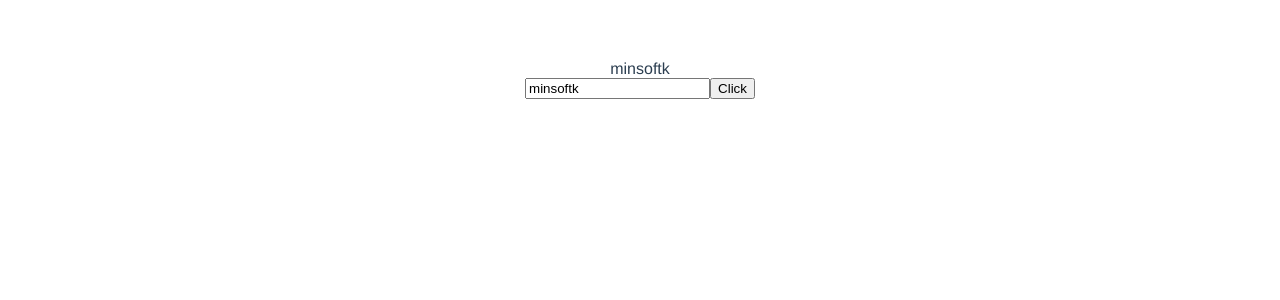
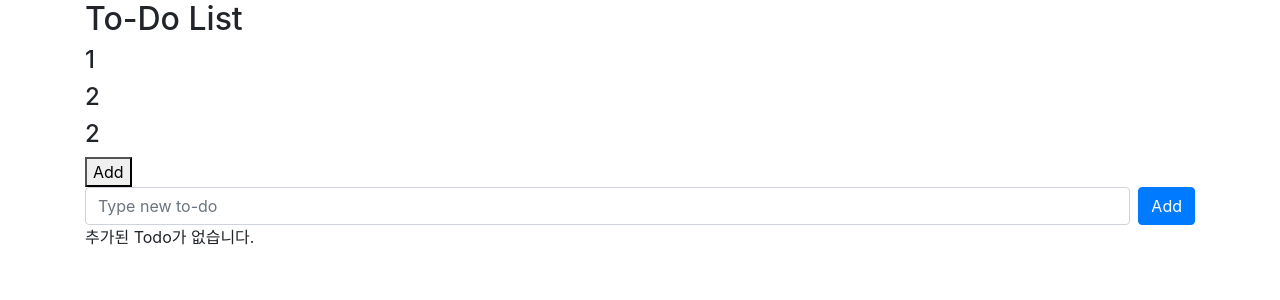
Before and after one commit to minsoftk/vue-todolist, a Vue app: page / in a window 1280 px wide. Shown: the top 300 px of the page. Built offline with nearby package versions, Linux system fonts and the light colour scheme.

Commit message:
24강 컴포넌트, emit, props

```diff
--- a/public/index.html
+++ b/public/index.html
@@ -1,16 +1,25 @@
 <!DOCTYPE html>
 <html lang="">
 	<head>
-    <meta charset="utf-8">
-    <meta http-equiv="X-UA-Compatible" content="IE=edge">
-    <meta name="viewport" content="width=device-width,initial-scale=1.0">
-    <link rel="icon" href="<%= BASE_URL %>favicon.ico">
+		<meta charset="utf-8" />
+		<meta http-equiv="X-UA-Compatible" content="IE=edge" />
+		<meta name="viewport" content="widzth=device-width,initial-scale=1.0" />
+		<link rel="icon" href="<%= BASE_URL %>favicon.ico" />
+		<link
+			rel="stylesheet"
+			href="https://stackpath.bootstrapcdn.com/bootstrap/4.5.2/css/bootstrap.min.css"
+		/>
 		<title><%= htmlWebpackPlugin.options.title %></title>
 	</head>
 	<body>
 		<noscript>
-      <strong>We're sorry but <%= htmlWebpackPlugin.options.title %> doesn't work properly without JavaScript enabled. Please enable it to continue.</strong>
+			<strong
+				>We're sorry but <%= htmlWebpackPlugin.options.title %> doesn't work
+				properly without JavaScript enabled. Please enable it to
+				continue.</strong
+			>
 		</noscript>
+
 		<div id="app"></div>
 		<!-- built files will be auto injected -->
 	</body>
--- a/src/App.vue
+++ b/src/App.vue
@@ -1,35 +1,79 @@
 <template>
-	<div class="name">{{ name }}</div>
-	<input type="text" v-bind:value="name" />
-	<button class="btn btn-primary" v-on:click="updateName">Click</button>
+	<div class="container">
+		<h2>To-Do List</h2>
+		<h4>{{ count }}</h4>
+		<h4>{{ doubleCount }}</h4>
+		<h4>{{ doubleCountMethod() }}</h4>
+		<button @click="count++">Add</button>
+		<TodoSimpleForm @add-todo="addTodo" />
+
+		<span v-if="!todos.length">추가된 Todo가 없습니다.</span>
+	</div>
+	<TodoList
+		:todos="todos"
+		@toggle-todo="toggleTodo"
+		@delete-todo="deleteTodo"
+	></TodoList>
 </template>
 
 <script>
-import { ref } from 'vue';
+import { ref, computed } from 'vue';
+import TodoSimpleForm from './components/TodoSimpleForm.vue';
+import TodoList from './components/TodoList.vue';
 
 export default {
+	components: {
+		TodoSimpleForm,
+		TodoList,
+	},
 	setup() {
-		const name = ref('minsoftk');
+		const todos = ref([]);
+		const todoStyle = {
+			textDecoration: 'line-through',
+			color: 'gray',
+		};
 
-		const updateName = () => {
-			name.value = 'minHard!!';
+		const addTodo = (todo) => {
+			todos.value.push(todo);
+			console.log(todos.value);
+		};
+		const toggleTodo = (idx) => {
+			todos.value[idx].completed = !todos.value[idx].completed;
+		};
+
+		const deleteTodo = (idx) => {
+			todos.value.splice(idx, 1);
+		};
+
+		const count = ref(1);
+		const doubleCount = computed(() => {
+			return count.value * 2;
+		});
+
+		const doubleCountMethod = () => {
+			return count.value * 2;
 		};
 
 		return {
-			name,
-			updateName,
+			todos,
+			todoStyle,
+			addTodo,
+			toggleTodo,
+			deleteTodo,
+			count,
+			doubleCount,
+			doubleCountMethod,
 		};
 	},
 };
 </script>
 
 <style>
-#app {
-	font-family: Avenir, Helvetica, Arial, sans-serif;
-	-webkit-font-smoothing: antialiased;
-	-moz-osx-font-smoothing: grayscale;
-	text-align: center;
-	color: #2c3e50;
-	margin-top: 60px;
+.name {
+	color: red;
+}
+.todo {
+	text-decoration: line-through;
+	color: gray;
 }
 </style>
--- /dev/null
+++ b/src/components/TodoList.vue
@@ -0,0 +1,54 @@
+<template>
+	<div v-for="(todo, index) in todos" :key="todo.id" class="card mt-2">
+		<div class="card-body p-2 d-flex align-items-center">
+			<div class="form-check flex-grow-1">
+				<!-- 자식에서 부모 데이터를 변경시켜서는 안된다. v-model을 쓰게 되면 props 데이터를 변경시키게 된다. -->
+				<input
+					class="form-check-input"
+					type="checkbox"
+					:value="todo.completed"
+					@change="toggleTodo(index)"
+				/>
+				<label
+					:style="todo.completed ? todoStyle : ''"
+					:class="{
+						todo: todo.completed,
+					}"
+					class="form-check-label"
+				>
+					{{ todo.subject }}
+				</label>
+			</div>
+			<div>
+				<button @click="deleteTodo(index)" class="btn btn-danger btn-sm">
+					Delete
+				</button>
+			</div>
+		</div>
+	</div>
+</template>
+
+<script>
+export default {
+	// props:['todos']
+	props: {
+		todos: {
+			type: Array,
+			required: true,
+		},
+	},
+	emits: ['toggle-todo', 'delete-todo'],
+	setup(props, { emit }) {
+		const toggleTodo = (index) => {
+			emit('toggle-todo', index);
+		};
+
+		const deleteTodo = (index) => {
+			emit('delete-todo', index);
+		};
+		return { toggleTodo, deleteTodo };
+	},
+};
+</script>
+
+<style></style>
--- /dev/null
+++ b/src/components/TodoSimpleForm.vue
@@ -0,0 +1,54 @@
+<template>
+	<form @submit.prevent="onSubmit">
+		<div class="d-flex">
+			<div class="flex-grow-1 mr-2">
+				<input
+					class="form-control"
+					type="text"
+					v-model="todo"
+					placeholder="Type new to-do"
+				/>
+			</div>
+			<div>
+				<button class="btn btn-primary" type="submit">Add</button>
+			</div>
+		</div>
+		<div v-show="hasError" style="color: red">This field cannot be empty</div>
+	</form>
+</template>
+
+<script>
+import { ref } from 'vue';
+
+export default {
+	emits: ['add-todo'],
+	// 부모 컴포넌트로 보낼 때 context를 사용한다.
+	// props는 부모가 자식에게 전달할 때 사용한다.
+	setup(props, { emit }) {
+		const todo = ref('');
+		const hasError = ref(false);
+		const onSubmit = () => {
+			if (todo.value === '') {
+				hasError.value = true;
+			} else {
+				emit('add-todo', {
+					id: Date.now(),
+					subject: todo.value,
+					completed: false,
+				});
+				// todos.value.push({
+				// 	id: Date.now(),
+				// 	subject: todo.value,
+				// 	completed: false,
+				// });
+			}
+			hasError.value = false;
+			todo.value = '';
+		};
+
+		return { todo, hasError, onSubmit };
+	},
+};
+</script>
+
+<style></style>
```
Also changed, not shown: src/components/HelloWorld.vue (deleted, +0 -58 lines), 1 other file (tests, documents, lock files or other folders). Lines whose indentation alone changed are shown as unchanged.
